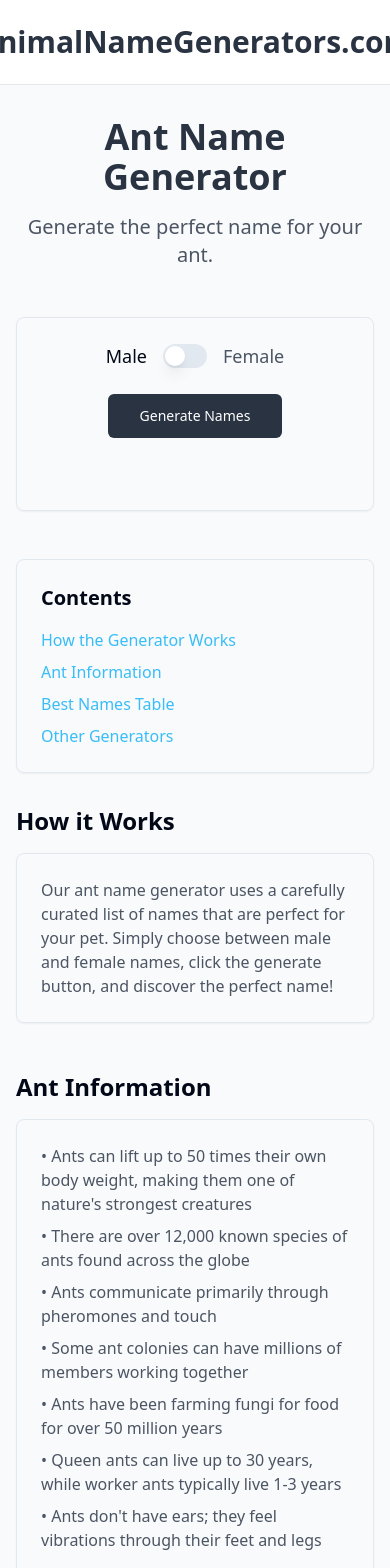
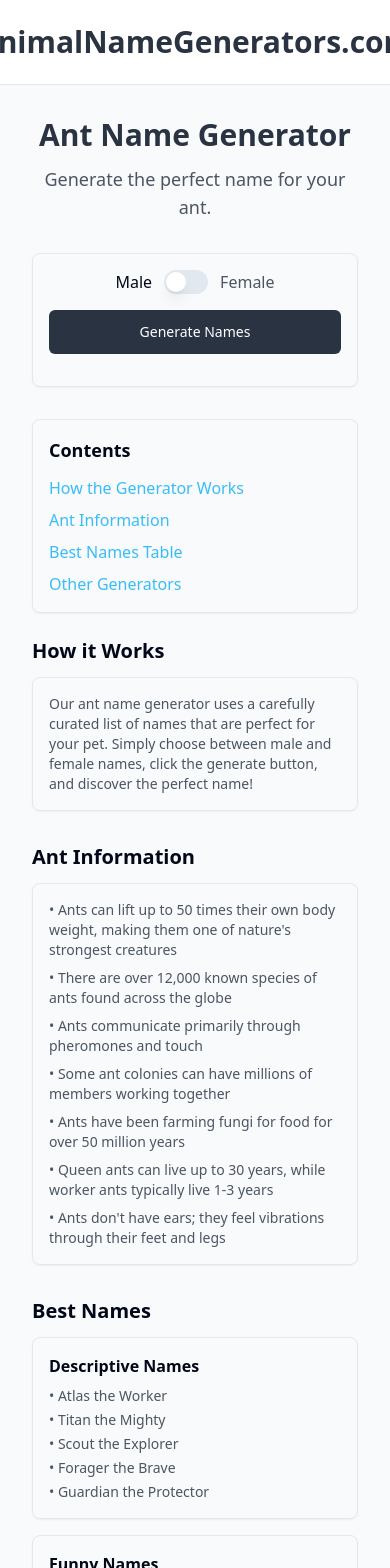
Before and after one commit to Zeetox12345/animal-name-generators, a React (Vite) app: page /ant in a window 390 px wide. Shown: the top 1568 px of the page. Built offline with nearby package versions, Linux system fonts and the light colour scheme.

Commit message:
Improve mobile responsiveness
Addresses mobile responsiveness issues across all pages.  Ensures a good user experience on smaller screens.

```diff
--- a/src/components/NameGenerator.tsx
+++ b/src/components/NameGenerator.tsx
@@ -47,51 +47,49 @@ export const NameGenerator = ({
 
   return (
     <Layout>
-      <div className="max-w-4xl mx-auto animate-fade-in">
+      <div className="max-w-4xl mx-auto px-4 sm:px-6 animate-fade-in">
         {/* Header */}
-        <section className="text-center mb-12">
-          <h1 className="text-4xl md:text-5xl font-bold text-primary mb-4">
+        <section className="text-center mb-8 sm:mb-12">
+          <h1 className="text-3xl sm:text-4xl md:text-5xl font-bold text-primary mb-3 sm:mb-4">
             {animal} Name Generator
           </h1>
-          <p className="text-xl text-gray-600">
+          <p className="text-lg sm:text-xl text-gray-600">
             Generate the perfect name for your {animal.toLowerCase()}.
           </p>
         </section>
 
         {/* Generator Section */}
-        <section className="mb-12">
-          <Card className="p-6">
-            <div className="flex items-center justify-center gap-4 mb-6">
-              <span className={`text-lg ${!isMale ? "text-gray-600" : ""}`}>
+        <section className="mb-8 sm:mb-12">
+          <Card className="p-4 sm:p-6">
+            <div className="flex items-center justify-center gap-3 sm:gap-4 mb-4 sm:mb-6">
+              <span className={`text-base sm:text-lg ${!isMale ? "text-gray-600" : ""}`}>
                 Male
               </span>
               <Switch
                 checked={!isMale}
                 onCheckedChange={(checked) => setIsMale(!checked)}
               />
-              <span className={`text-lg ${isMale ? "text-gray-600" : ""}`}>
+              <span className={`text-base sm:text-lg ${isMale ? "text-gray-600" : ""}`}>
                 Female
               </span>
             </div>
 
-            <div className="text-center space-y-6">
+            <div className="text-center space-y-4 sm:space-y-6">
               <Button
                 onClick={generateNames}
-                className="mb-6"
                 size="lg"
+                className="w-full sm:w-auto"
               >
                 Generate Names
               </Button>
 
               <div className="overflow-hidden">
                 {generatedNames.length > 0 && (
-                  <div
-                    className="grid grid-cols-2 gap-4 animate-fade-in"
-                  >
+                  <div className="grid grid-cols-1 sm:grid-cols-2 gap-3 sm:gap-4 animate-fade-in">
                     {generatedNames.map((name, index) => (
                       <div
                         key={index}
-                        className="text-xl font-semibold text-primary p-2 rounded-md hover:bg-gray-50"
+                        className="text-lg sm:text-xl font-semibold text-primary p-2 rounded-md hover:bg-gray-50"
                       >
                         {name}
                       </div>
@@ -104,8 +102,8 @@ export const NameGenerator = ({
         </section>
 
         {/* Table of Contents */}
-        <Card className="p-6 mb-8">
-          <h2 className="text-xl font-semibold mb-4">Contents</h2>
+        <Card className="p-4 sm:p-6 mb-6 sm:mb-8">
+          <h2 className="text-lg sm:text-xl font-semibold mb-3 sm:mb-4">Contents</h2>
           <nav className="space-y-2">
             <a href="#how-it-works" className="block text-brand hover:text-brand-dark">
               How the Generator Works
@@ -123,10 +121,10 @@ export const NameGenerator = ({
         </Card>
 
         {/* How it Works */}
-        <section id="how-it-works" className="mb-12">
-          <h2 className="text-2xl font-semibold mb-4">How it Works</h2>
-          <Card className="p-6">
-            <p className="text-gray-600">
+        <section id="how-it-works" className="mb-8 sm:mb-12">
+          <h2 className="text-xl sm:text-2xl font-semibold mb-3 sm:mb-4">How it Works</h2>
+          <Card className="p-4 sm:p-6">
+            <p className="text-sm sm:text-base text-gray-600">
               Our {animal.toLowerCase()} name generator uses a carefully curated
               list of names that are perfect for your pet. Simply choose between
               male and female names, click the generate button, and discover the
@@ -136,12 +134,12 @@ export const NameGenerator = ({
         </section>
 
         {/* Animal Information */}
-        <section id="animal-info" className="mb-12">
-          <h2 className="text-2xl font-semibold mb-4">{animal} Information</h2>
-          <Card className="p-6">
+        <section id="animal-info" className="mb-8 sm:mb-12">
+          <h2 className="text-xl sm:text-2xl font-semibold mb-3 sm:mb-4">{animal} Information</h2>
+          <Card className="p-4 sm:p-6">
             <ul className="space-y-2">
               {facts.map((fact, index) => (
-                <li key={index} className="text-gray-600">
+                <li key={index} className="text-sm sm:text-base text-gray-600">
                   • {fact}
                 </li>
               ))}
@@ -150,17 +148,17 @@ export const NameGenerator = ({
         </section>
 
         {/* Best Names Table */}
-        <section id="best-names" className="mb-12">
-          <h2 className="text-2xl font-semibold mb-4">Best Names</h2>
-          <div className="grid grid-cols-1 md:grid-cols-2 gap-6">
+        <section id="best-names" className="mb-8 sm:mb-12">
+          <h2 className="text-xl sm:text-2xl font-semibold mb-3 sm:mb-4">Best Names</h2>
+          <div className="grid grid-cols-1 gap-4 sm:gap-6">
             {Object.entries(bestNames).map(([category, names]) => (
-              <Card key={category} className="p-6">
-                <h3 className="text-lg font-semibold mb-3 capitalize">
+              <Card key={category} className="p-4 sm:p-6">
+                <h3 className="text-base sm:text-lg font-semibold mb-2 sm:mb-3 capitalize">
                   {category.replace(/([A-Z])/g, " $1").trim()} Names
                 </h3>
-                <ul className="space-y-2">
+                <ul className="space-y-1 sm:space-y-2">
                   {names.map((name, index) => (
-                    <li key={index} className="text-gray-600">
+                    <li key={index} className="text-sm sm:text-base text-gray-600">
                       • {name}
                     </li>
                   ))}
@@ -171,14 +169,16 @@ export const NameGenerator = ({
         </section>
 
         {/* Other Generators */}
-        <section id="other-generators">
-          <h2 className="text-2xl font-semibold mb-4">Other Generators</h2>
-          <Card className="p-6">
-            <div className="flex flex-wrap gap-4">
+        <section id="other-generators" className="mb-8 sm:mb-12">
+          <h2 className="text-xl sm:text-2xl font-semibold mb-3 sm:mb-4">Other Generators</h2>
+          <Card className="p-4 sm:p-6">
+            <div className="flex flex-wrap gap-2 sm:gap-4">
               {otherGenerators.map((generator) => (
                 <Button
                   key={generator.name}
                   variant="outline"
+                  size="sm"
+                  className="flex-grow sm:flex-grow-0"
                   asChild
                 >
                   <a href={generator.path}>{generator.name} Names</a>
```
